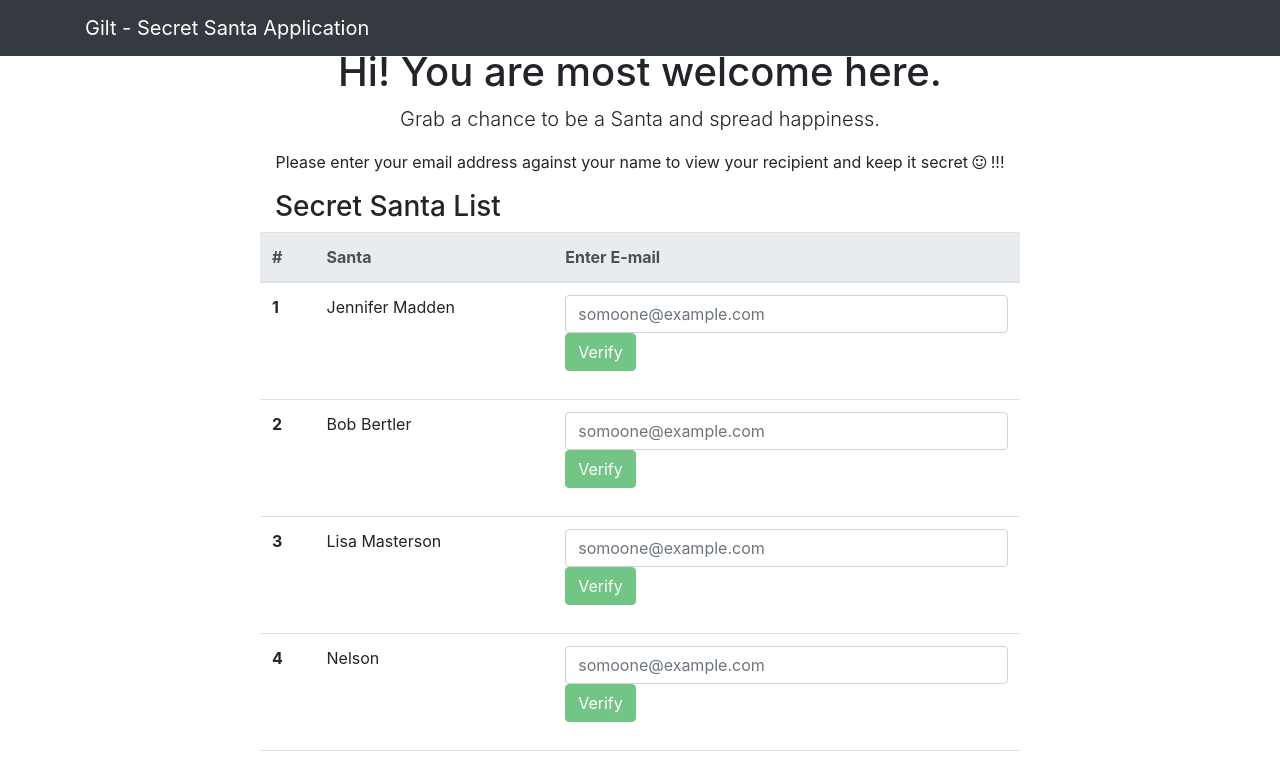
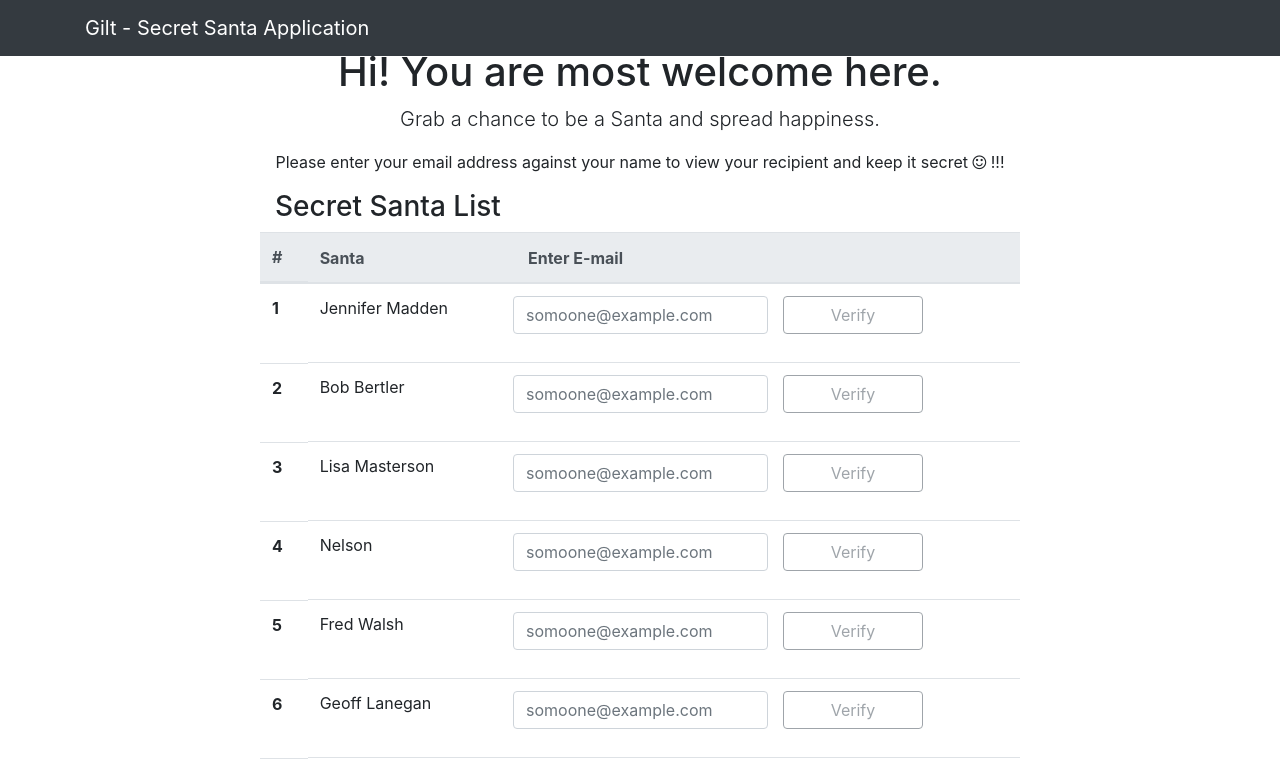
Before and after one commit to suraj5789/gilt-secret-santa, an Angular app: page /santa-user in a window 1280 px wide. Shown: the top 761 px of the page. Built offline with nearby package versions, Linux system fonts and the light colour scheme.

Commit message:
Ui changes.

```diff
--- a/src/app/components/footer/footer.component.html
+++ b/src/app/components/footer/footer.component.html
@@ -1,3 +1,3 @@
-<footer class="bg-light">
-  <p class="float-center">This application is just for demo purpose only.</p>
+<footer class="bg-light footer">
+  <p class="text-center">This application is just for demo purpose only.</p>
 </footer>
--- a/src/app/components/santa-list/santa-list.component.html
+++ b/src/app/components/santa-list/santa-list.component.html
@@ -16,7 +16,7 @@
 <table class="table">
   <thead class="thead-light">
     <tr>
-      <th scope="col">#</th>
+      <th scope="col" class="d-none d-sm-block">#</th>
       <th scope="col">Santa</th>
       <th scope="col" *ngIf="isAdmin">Recipient</th>
       <th scope="col" *ngIf="!isAdmin">Enter E-mail</th>
@@ -24,7 +24,7 @@
   </thead>
   <tbody>
     <tr *ngFor="let santRecp of santaWithRecipients; let i = index;">
-      <th scope="row">{{i+1}}</th>
+      <th scope="row" class="d-none d-sm-block">{{i+1}}</th>
       <td>{{santRecp.santa.name.first + ' ' + santRecp.santa.name.last}}</td>
        <td *ngIf="isAdmin">{{santRecp.recipient.name.first + ' ' + santRecp.recipient.name.last}}</td>
       <td *ngIf="!isAdmin">
--- a/src/app/components/validate-email/validate-email.component.css
+++ b/src/app/components/validate-email/validate-email.component.css
@@ -0,0 +1,11 @@
+.message > p {
+    color: red;
+}
+
+.validate-email > input.ng-invalid.ng-touched {
+  border: 1px solid red;
+}
+
+.btn-outline-secondary {
+    cursor: not-allowed;
+}
--- a/src/app/components/validate-email/validate-email.component.html
+++ b/src/app/components/validate-email/validate-email.component.html
@@ -1,23 +1,27 @@
 <form [formGroup]="myform">
-	<div class="form-group">
-		<input
-				type="email"
-				name="email"
-				class="form-control"
-				formControlName="email"
-				placeholder="somoone@example.com"
-				required>
-		<div class="form-control-feedback" *ngIf="myform.controls['email'].errors && (myform.controls['email'].dirty || myform.controls['email'].touched)">
+	<div class="form-group row validate-email">
+		<input type="email" name="email" class="form-control col-6" formControlName="email" placeholder="somoone@example.com" required>
+		<span class="input-group-btn col-4">
+    <button
+	[ngClass]="{'btn': true, 'btn-outline-secondary': myform.controls['email'].invalid, 'btn-outline-success': myform.controls['email'].valid, 'w-100': true}"
+	type="button"
+	[disabled]="myform.controls['email'].invalid"
+	(click)="openModal(template)"
+	>Verify</button>
+    </span>
+		<div class="form-control-feedback message" *ngIf="myform.controls['email'].errors && (myform.controls['email'].dirty || myform.controls['email'].touched)">
 			<p *ngIf="myform.controls['email'].errors.required">Email is required.</p>
 			<p *ngIf="myform.controls['email'].errors.pattern">Enter valid email address.</p>
 			<p *ngIf="myform.controls['email'].errors.matchEmail">Email doesn't match with {{user.santa.name.first}}'s email</p>
 		</div>
-		<span class="input-group-btn">
-    <button
-	class="btn btn-success"
-	type="button"
-	[disabled]="myform.controls['email'].invalid"
-	>Verify</button>
-    </span>
 	</div>
 </form>
+
+<ng-template #template>
+   <div class="modal-header">
+      <p class="modal-title pull-left">Congratulations {{user.santa.name.first}} you are santa for</p>
+   </div>
+   <div class="modal-body">
+	   <h4>{{user.recipient.name.first}} {{user.recipient.name.last}}</h4>
+   </div>
+</ng-template>
--- a/src/app/components/validate-email/validate-email.component.ts
+++ b/src/app/components/validate-email/validate-email.component.ts
@@ -1,4 +1,9 @@
-import { Component, OnInit, Input } from '@angular/core';
+import {
+  Component,
+  OnInit,
+  Input,
+  OnDestroy,
+  TemplateRef} from '@angular/core';
 import { User } from '../../models/user.model';
 import {
   ReactiveFormsModule,
@@ -11,6 +16,10 @@ import {
   AbstractControl,
 } from '@angular/forms';
 
+import { BsModalService } from 'ngx-bootstrap/modal';
+import { BsModalRef } from 'ngx-bootstrap/modal/bs-modal-ref.service';
+import { Observable } from "rxjs/Observable";
+
 @Component({
   selector: 'app-validate-email',
   templateUrl: './validate-email.component.html',
@@ -21,20 +30,29 @@ export class ValidateEmailComponent implements OnInit {
   @Input()
   public user;
   public myform: FormGroup;
-  //public email: FormControl;
+  public modalRef: BsModalRef;
 
-  constructor() { }
+  constructor(private modalService: BsModalService) { }
 
   ngOnInit() {
     //this.createFormControls();
     this.createForm();
   }
 
+
+    /**
+     * to open modal dailog
+     */
+    public openModal(template: TemplateRef < any >): void {
+        this.modalRef = this.modalService.show(template);
+    }
+
   public createForm() {
+    const validEmailRegEx = /^[_a-z0-9]+(\.[_a-z0-9]+)*@[a-z0-9-]+(\.[a-z0-9-]+)*(\.[a-z]{2,4})$/;
     this.myform = new FormGroup({
       email: new FormControl('', [
         Validators.required,
-        Validators.pattern("[^ @]*@[^ @]*"),
+        Validators.pattern(validEmailRegEx),
         this.emailMatchValidator.bind(this)
       ])
     }, { updateOn: 'blur' });
@@ -47,11 +65,11 @@ export class ValidateEmailComponent implements OnInit {
   public emailMatchValidator(control: AbstractControl): { [key: string]: boolean } {
     console.log(this.user.santa.email);
     const emailEntered = control.value;
-    if (emailEntered && emailEntered.indexOf("@") != -1) {
+    if (emailEntered && (control.errors && !control.errors.pattern)) {
       const forbidden = emailEntered !== this.user.santa.email;
-      return forbidden ? { 'matchEmail': forbidden } : null;
+      return {'matchEmail': forbidden };
     }
-    return null;
+    return {'matchEmail': false };
   }
 
 }
```
